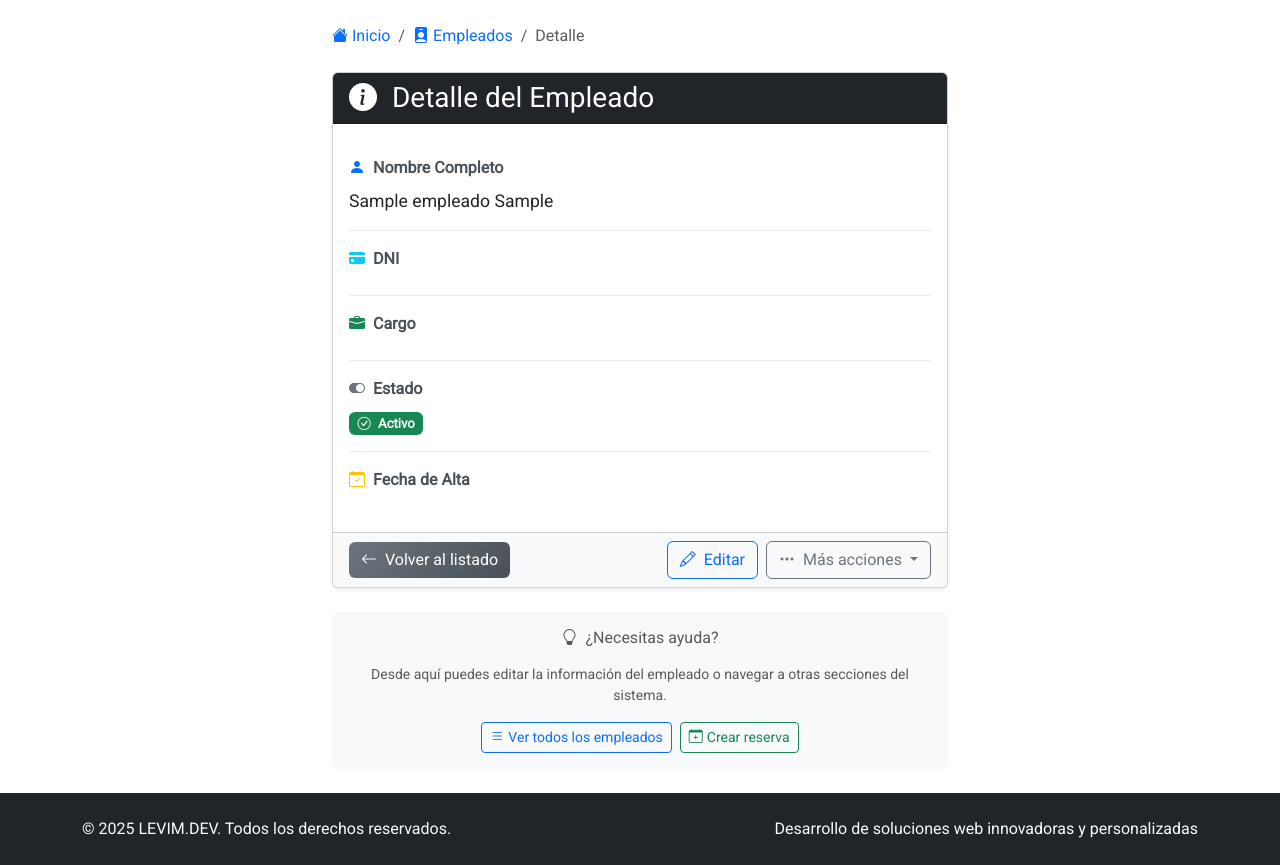
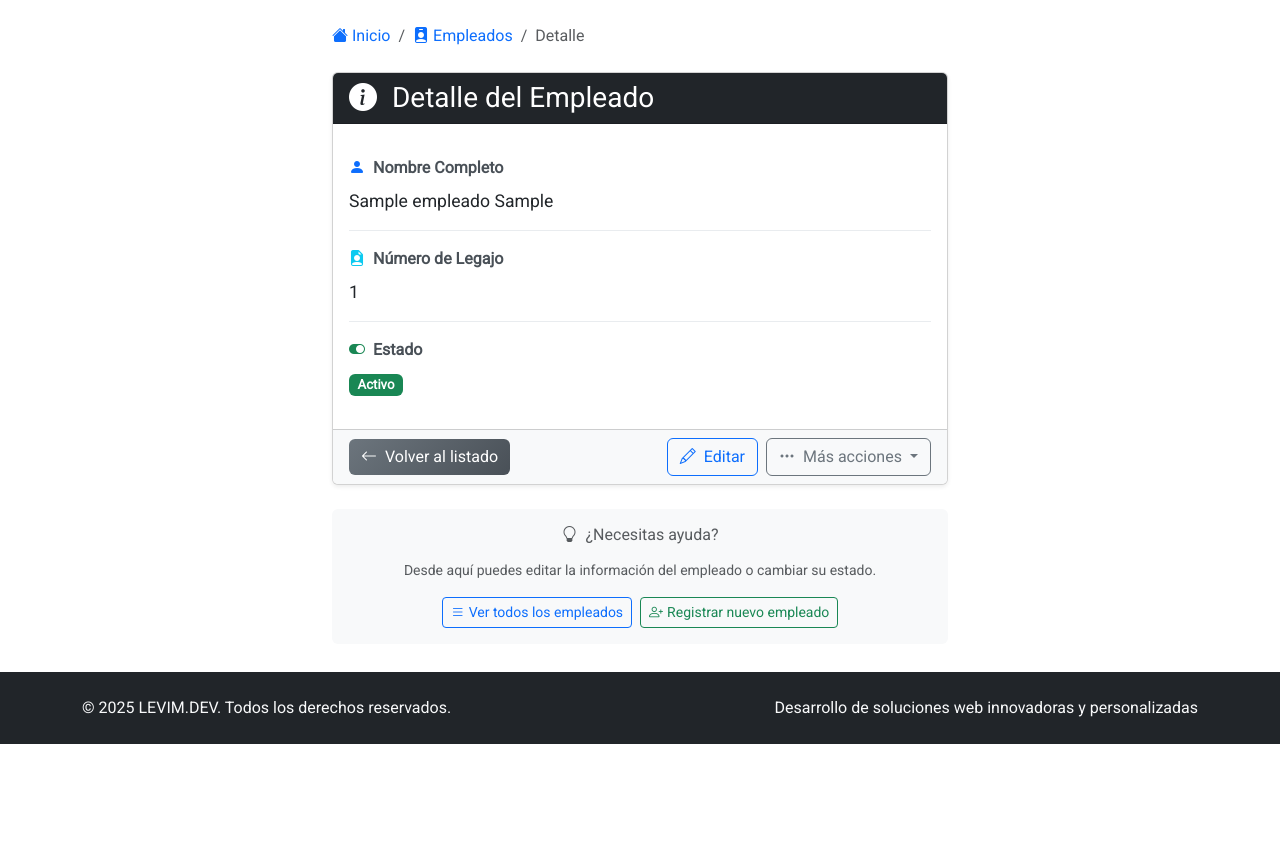
Before and after one commit to alkemyTech/CFITDF-Django-W2-Back-S3, a Django app: page /empleado/1/ in a window 1280 px wide. Shown: the part 56-921 px from the top of the page. After the commit the page ends 800 px from the top, so only its background shows below. Run offline with Django 5.2, Linux system fonts and the light colour scheme; tables that the repository leaves empty hold one stand-in row (values such as "Sample post").

Commit message:
correcion de listar y detalle

```diff
--- a/WebApp/templates/empleado/detalle.html
+++ b/WebApp/templates/empleado/detalle.html
@@ -26,11 +26,6 @@
     .detail-value {
       font-size: 1.1rem;
       color: #212529;
-    }
-    .price-display { /* Mantengo este estilo por si luego agregas salario, pero no se usará directamente para el "precio" del empleado */
-      font-size: 1.5rem;
-      font-weight: bold;
-      color: #28a745;
     }
     .description-box {
       background: #f8f9fa;
@@ -98,66 +93,25 @@
 
           <div class="detail-row">
             <div class="detail-label">
-              <i class="bi bi-credit-card-fill me-2 text-info"></i>DNI
+              <i class="bi bi-file-earmark-person-fill me-2 text-info"></i>Número de Legajo
             </div>
             <div class="detail-value">
-              {{ empleado.dni }}
+              {{ empleado.numero_legajo }}
             </div>
           </div>
 
           <div class="detail-row">
             <div class="detail-label">
-              <i class="bi bi-briefcase-fill me-2 text-success"></i>Cargo
-            </div>
-            <div class="detail-value">
-              {{ empleado.cargo }}
-            </div>
-          </div>
-
-          <div class="detail-row">
-            <div class="detail-label">
-              <i class="bi bi-toggle-on me-2 text-secondary"></i>Estado
+              <i class="bi bi-toggle-on me-2 text-success"></i>Estado
             </div>
             <div class="detail-value">
               {% if empleado.activo %}
-                <span class="badge bg-success"><i class="bi bi-check-circle me-1"></i> Activo</span>
+                <span class="badge bg-success">Activo</span>
               {% else %}
-                <span class="badge bg-danger"><i class="bi bi-x-circle me-1"></i> Inactivo</span>
+                <span class="badge bg-danger">Inactivo</span>
               {% endif %}
             </div>
           </div>
-
-          <div class="detail-row">
-            <div class="detail-label">
-              <i class="bi bi-calendar-check me-2 text-warning"></i>Fecha de Alta
-            </div>
-            <div class="detail-value">
-              {{ empleado.fecha_alta|date:"d/m/Y" }}
-            </div>
-          </div>
-
-          {% if empleado.telefono %}
-          <div class="detail-row">
-            <div class="detail-label">
-              <i class="bi bi-phone-fill me-2 text-dark"></i>Teléfono
-            </div>
-            <div class="detail-value">
-              {{ empleado.telefono }}
-            </div>
-          </div>
-          {% endif %}
-
-          {% if empleado.email %}
-          <div class="detail-row">
-            <div class="detail-label">
-              <i class="bi bi-envelope-fill me-2 text-primary"></i>Email
-            </div>
-            <div class="detail-value">
-              {{ empleado.email }}
-            </div>
-          </div>
-          {% endif %}
-
         </div>
 
         <div class="card-footer bg-light">
@@ -194,14 +148,14 @@
                     {% if empleado.activo %}
                       <a class="dropdown-item text-danger"
                          href="{% url 'WebApp:empleado_cambiar_estado' empleado.id %}"
-                         onclick="return confirm('¿Está seguro que desea dar de baja a este empleado?')">
-                        <i class="bi bi-person-x-fill me-2"></i>Dar de baja
+                         onclick="return confirm('¿Está seguro que desea desactivar este empleado?')">
+                        <i class="bi bi-archive me-2"></i>Desactivar empleado
                       </a>
                     {% else %}
                       <a class="dropdown-item text-success"
                          href="{% url 'WebApp:empleado_cambiar_estado' empleado.id %}"
-                         onclick="return confirm('¿Está seguro que desea dar de alta a este empleado?')">
-                        <i class="bi bi-person-check-fill me-2"></i>Dar de alta
+                         onclick="return confirm('¿Está seguro que desea activar este empleado?')">
+                        <i class="bi bi-arrow-clockwise me-2"></i>Activar empleado
                       </a>
                     {% endif %}
                   </li>
@@ -218,14 +172,14 @@
             <i class="bi bi-lightbulb me-2"></i>¿Necesitas ayuda?
           </h6>
           <p class="card-text small text-muted mb-3">
-            Desde aquí puedes editar la información del empleado o navegar a otras secciones del sistema.
+            Desde aquí puedes editar la información del empleado o cambiar su estado.
           </p>
           <div class="d-flex flex-wrap justify-content-center gap-2">
             <a href="{% url 'WebApp:empleado_listar' %}" class="btn btn-sm btn-outline-primary">
               <i class="bi bi-list me-1"></i>Ver todos los empleados
             </a>
-            <a href="{% url 'WebApp:reserva_servicio_crear' %}" class="btn btn-sm btn-outline-success">
-              <i class="bi bi-calendar-plus me-1"></i>Crear reserva
+            <a href="{% url 'WebApp:empleado_crear' %}" class="btn btn-sm btn-outline-success">
+              <i class="bi bi-person-plus me-1"></i>Registrar nuevo empleado
             </a>
           </div>
         </div>
```
Also changed, not shown: WebApp/templates/empleado/listar.html (+16 -19 lines).
